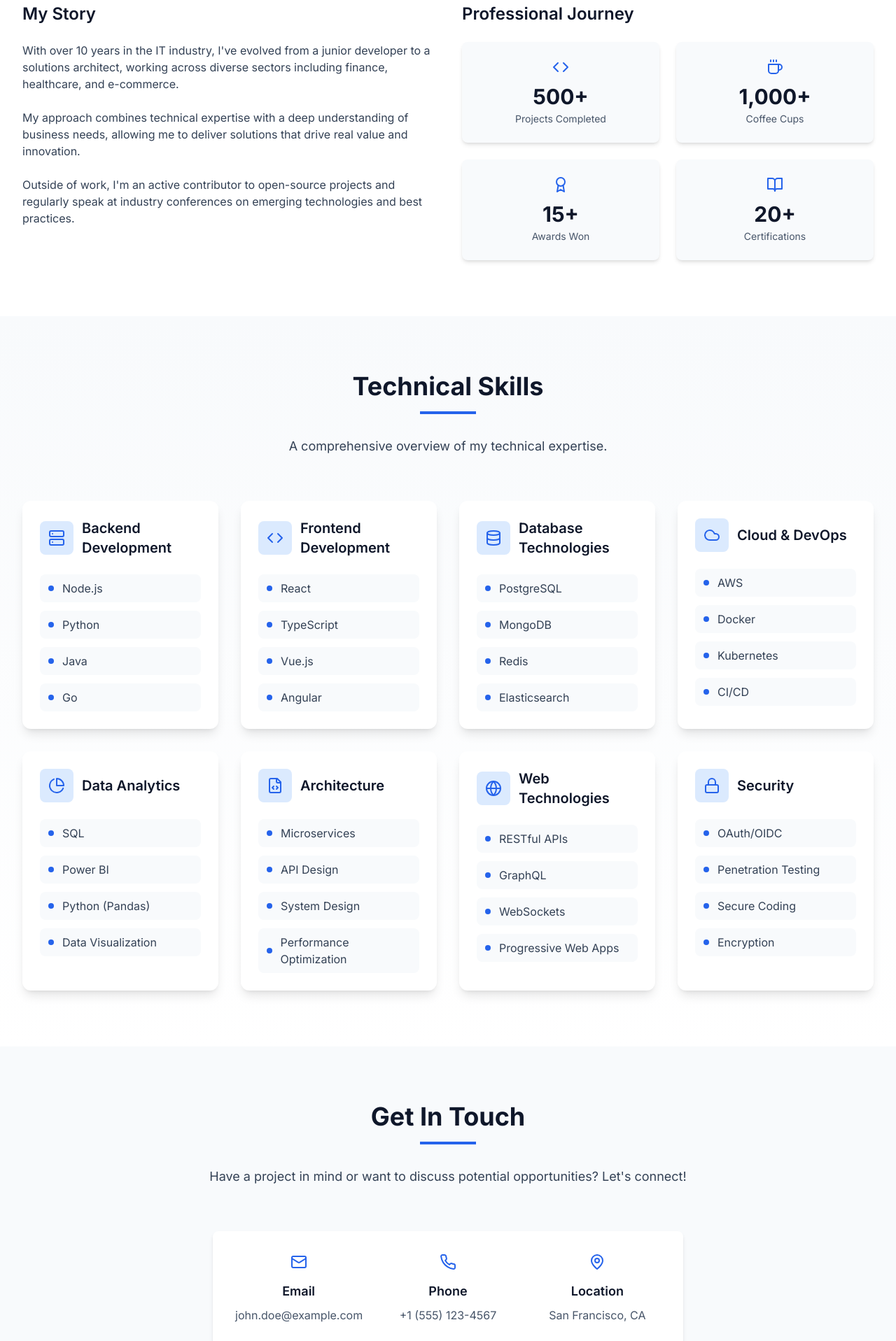
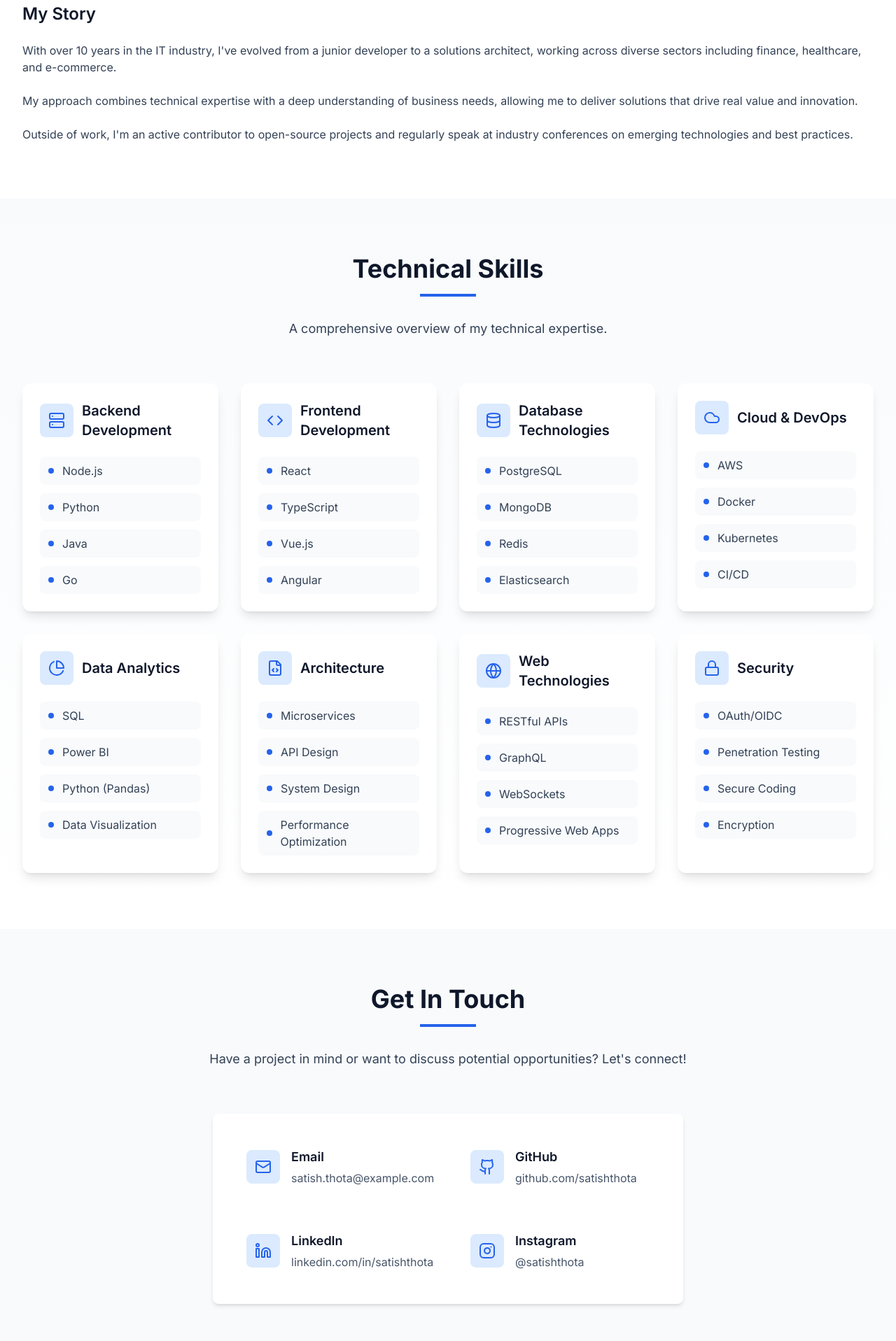
Before and after one commit to thotasatishbabu/aboutme, a React (Vite) app: page / in a window 1280 px wide. Shown: the part 880-2797 px from the top of the page at 70% size. Built offline with nearby package versions, Linux system fonts and the light colour scheme.

Commit message:
Update Contact section and profile image

```diff
--- a/src/components/sections/About.tsx
+++ b/src/components/sections/About.tsx
@@ -16,11 +16,10 @@ const About: React.FC = () => {
           <h2 className="text-3xl md:text-4xl font-bold mb-4">About Me</h2>
           <div className="w-20 h-1 bg-blue-600 mx-auto mb-8"></div>
           <p className="text-lg text-slate-700 dark:text-slate-300">
-            I'm a vgggggggggggggpassionate tech professional with a decade of experience in designing and implementing innovative solutions.
+            I'm a passionate tech professional with a decade of experience in designing and implementing innovative solutions.
           </p>
         </div>
 
-        <div className="grid grid-cols-1 md:grid-cols-2 gap-10">
         <div className="space-y-6">
           <h3 className="text-2xl font-semibold mb-4">My Story</h3>
           <p className="text-slate-700 dark:text-slate-300">
@@ -36,25 +35,6 @@ const About: React.FC = () => {
             industry conferences on emerging technologies and best practices.
           </p>
         </div>
-
-          <div>
-            <h3 className="text-2xl font-semibold mb-6">Professional Journey</h3>
-            <div className="grid grid-cols-2 gap-6">
-              {stats.map((stat, index) => (
-                <div
-                  key={index}
-                  className="bg-slate-50 dark:bg-slate-700 p-6 rounded-lg shadow-md text-center transform transition-transform hover:scale-105"
-                >
-                  <div className="text-blue-600 dark:text-blue-400 mb-3 flex justify-center">
-                    {stat.icon}
-                  </div>
-                  <div className="text-3xl font-bold mb-1">{stat.value}</div>
-                  <div className="text-slate-600 dark:text-slate-300 text-sm">{stat.label}</div>
-                </div>
-              ))}
-            </div>
-          </div>
-        </div>
       </div>
     </section>
   );
--- a/src/components/sections/Contact.tsx
+++ b/src/components/sections/Contact.tsx
@@ -1,25 +1,31 @@
 import React from 'react';
-import { Mail, Phone, MapPin } from 'lucide-react';
+import { Mail, Github, Linkedin, Instagram } from 'lucide-react';
 
 const Contact: React.FC = () => {
   const contactInfo = [
     {
       icon: <Mail className="w-6 h-6 text-blue-600 dark:text-blue-400" />,
       title: 'Email',
-      value: 'john.doe@example.com',
-      link: 'mailto:john.doe@example.com'
+      value: 'satish.thota@example.com',
+      link: 'mailto:satish.thota@example.com'
     },
     {
-      icon: <Phone className="w-6 h-6 text-blue-600 dark:text-blue-400" />,
-      title: 'Phone',
-      value: '+1 (555) 123-4567',
-      link: 'tel:+15551234567'
+      icon: <Github className="w-6 h-6 text-blue-600 dark:text-blue-400" />,
+      title: 'GitHub',
+      value: 'github.com/satishthota',
+      link: 'https://github.com/satishthota'
     },
     {
-      icon: <MapPin className="w-6 h-6 text-blue-600 dark:text-blue-400" />,
-      title: 'Location',
-      value: 'San Francisco, CA',
-      link: null
+      icon: <Linkedin className="w-6 h-6 text-blue-600 dark:text-blue-400" />,
+      title: 'LinkedIn',
+      value: 'linkedin.com/in/satishthota',
+      link: 'https://linkedin.com/in/satishthota'
+    },
+    {
+      icon: <Instagram className="w-6 h-6 text-blue-600 dark:text-blue-400" />,
+      title: 'Instagram',
+      value: '@satishthota',
+      link: 'https://instagram.com/satishthota'
     }
   ];
 
@@ -36,21 +42,28 @@ const Contact: React.FC = () => {
 
         <div className="max-w-2xl mx-auto">
           <div className="bg-white dark:bg-slate-800 rounded-lg shadow-md p-8">
-            <div className="grid grid-cols-1 md:grid-cols-3 gap-8">
+            <div className="grid grid-cols-1 md:grid-cols-2 gap-8">
               {contactInfo.map((info, index) => (
-                <div key={index} className="text-center">
-                  <div className="flex justify-center mb-4">{info.icon}</div>
-                  <h3 className="font-semibold text-lg mb-2">{info.title}</h3>
-                  {info.link ? (
-                    <a
-                      href={info.link}
-                      className="text-slate-600 dark:text-slate-300 hover:text-blue-600 dark:hover:text-blue-400"
-                    >
-                      {info.value}
-                    </a>
-                  ) : (
-                    <p className="text-slate-600 dark:text-slate-300">{info.value}</p>
-                  )}
+                <div
+                  key={index}
+                  className="group p-4 rounded-lg hover:bg-slate-50 dark:hover:bg-slate-700 transition-colors"
+                >
+                  <div className="flex items-center space-x-4">
+                    <div className="p-3 bg-blue-100 dark:bg-slate-600 rounded-lg group-hover:bg-blue-200 dark:group-hover:bg-slate-500 transition-colors">
+                      {info.icon}
+                    </div>
+                    <div>
+                      <h3 className="font-semibold text-lg mb-1">{info.title}</h3>
+                      <a
+                        href={info.link}
+                        className="text-slate-600 dark:text-slate-300 hover:text-blue-600 dark:hover:text-blue-400 transition-colors"
+                        target="_blank"
+                        rel="noopener noreferrer"
+                      >
+                        {info.value}
+                      </a>
+                    </div>
+                  </div>
                 </div>
               ))}
             </div>
--- a/src/components/sections/Hero.tsx
+++ b/src/components/sections/Hero.tsx
@@ -28,7 +28,7 @@ const Hero: React.FC = () => {
             <div className="relative">
               <div className="w-64 h-64 sm:w-80 sm:h-80 rounded-full overflow-hidden border-4 border-white dark:border-slate-800 shadow-xl">
                 <img
-                  src="https://images.pexels.com/photos/220453/pexels-photo-220453.jpeg?auto=compress&cs=tinysrgb&w=800"
+                  src="https://images.pexels.com/photos/2379005/pexels-photo-2379005.jpeg"
                   alt="Satish Thota"
                   className="w-full h-full object-cover"
                 />
```
Lines whose indentation alone changed are shown as unchanged.
